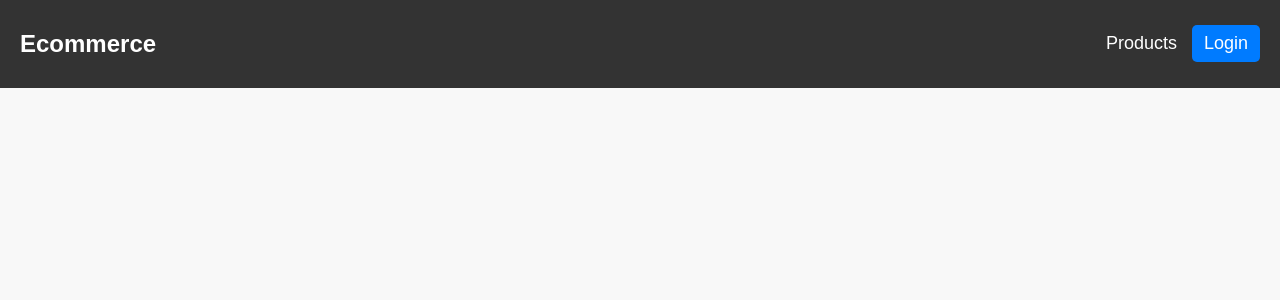
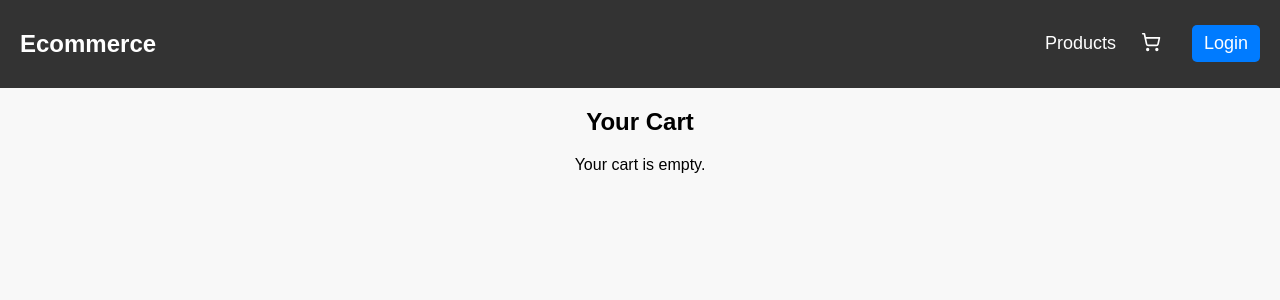
Before and after one commit to kamilkulczyk/Ecommerce-Api, a React (Vite) app in the folder frontend/: page /cart in a window 1280 px wide. Shown: the top 300 px of the page. Built offline with nearby package versions, Linux system fonts and the light colour scheme.

Commit message:
add basic cart

```diff
--- a/frontend/src/App.jsx
+++ b/frontend/src/App.jsx
@@ -4,9 +4,12 @@ import Products from "./pages/Products";
 import Login from "./pages/Login";
 import Register from "./pages/Register";
 import Profile from "./pages/Profile";
+import Cart from "./pages/Cart";
+import { CartProvider } from "./context/CartContext";
 
 const App = () => {
   return (
+    <CartProvider>
       <Router>
         <Navbar />
         <Routes>
@@ -15,8 +18,10 @@ const App = () => {
           <Route path="/login" element={<Login />} />
           <Route path="/register" element={<Register />} />
           <Route path="/profile" element={<Profile />} />
+          <Route path="/cart" element={<Cart />} />
         </Routes>
       </Router>
+    </CartProvider>
   );
 };
 
--- a/frontend/src/components/Navbar.css
+++ b/frontend/src/components/Navbar.css
@@ -126,3 +126,25 @@
   .icon {
     margin-right: 6px;
   }
+
+  .cart-button {
+    background: none;
+    border: none;
+    cursor: pointer;
+    position: relative;
+  }
+
+  .cart-button .icon {
+    color: white;
+  }
+
+  .cart-count {
+    position: absolute;
+    top: -5px;
+    right: -5px;
+    background: red;
+    color: white;
+    border-radius: 50%;
+    padding: 2px 6px;
+    font-size: 12px;
+  }
--- a/frontend/src/components/Navbar.jsx
+++ b/frontend/src/components/Navbar.jsx
@@ -1,11 +1,13 @@
 import { Link, useNavigate } from "react-router-dom";
 import { useEffect, useState, useContext, useRef } from "react";
-import { UserCircle } from "lucide-react";
+import { UserCircle, ShoppingCart } from "lucide-react";
 import { AuthContext } from "../context/AuthContext";
+import { CartContext } from "../context/CartContext"; // Import CartContext
 import "./Navbar.css";
 
 const Navbar = () => {
   const { user, logout } = useContext(AuthContext);
+  const { cart } = useContext(CartContext); // Get cart from context
   const [isDropdownOpen, setIsDropdownOpen] = useState(false);
   const dropdownRef = useRef(null);
   const navigate = useNavigate();
@@ -31,8 +33,6 @@ const Navbar = () => {
     return () => document.removeEventListener("mousedown", handleClickOutside);
   }, []);
 
-  useEffect(() => {}, [user]);
-
   return (
     <nav className="navbar">
       <h1 className="logo">
@@ -40,6 +40,11 @@ const Navbar = () => {
       </h1>
       <div className="nav-items">
         <Link to="/products">Products</Link>
+
+        <button className="cart-button" onClick={() => navigate("/cart")}>
+          <ShoppingCart size={20} className="icon" />
+          {cart.length > 0 && <span className="cart-count">{cart.length}</span>}
+        </button>
 
         {user ? (
           <div className="user-menu" ref={dropdownRef}>
--- /dev/null
+++ b/frontend/src/context/CartContext.jsx
@@ -0,0 +1,35 @@
+import { createContext, useState, useEffect } from "react";
+
+export const CartContext = createContext();
+
+export const CartProvider = ({ children }) => {
+  const loadCartFromLocalStorage = () => {
+    const savedCart = localStorage.getItem("cart");
+    return savedCart ? JSON.parse(savedCart) : [];
+  };
+
+  const [cart, setCart] = useState(loadCartFromLocalStorage());
+
+  useEffect(() => {
+    localStorage.setItem("cart", JSON.stringify(cart));
+  }, [cart]);
+
+  const addToCart = (item) => {
+    setCart((prevCart) => [...prevCart, item]);
+  };
+
+  const removeFromCart = (id) => {
+    setCart((prevCart) => prevCart.filter((item) => item.id !== id));
+  };
+
+  const clearCart = () => {
+    setCart([]);
+    localStorage.removeItem("cart");
+  };
+
+  return (
+    <CartContext.Provider value={{ cart, addToCart, removeFromCart, clearCart }}>
+      {children}
+    </CartContext.Provider>
+  );
+};
--- /dev/null
+++ b/frontend/src/pages/Cart.jsx
@@ -0,0 +1,30 @@
+import { useContext } from "react";
+import { CartContext } from "../context/CartContext";
+// import "./Cart.css";
+
+const Cart = () => {
+  const { cart, removeFromCart, clearCart } = useContext(CartContext);
+
+  return (
+    <div className="cart-container">
+      <h2>Your Cart</h2>
+      {cart.length === 0 ? (
+        <p>Your cart is empty.</p>
+      ) : (
+        <>
+          <ul>
+            {cart.map((item) => (
+              <li key={item.id}>
+                {item.name} - ${item.price}
+                <button onClick={() => removeFromCart(item.id)}>Remove</button>
+              </li>
+            ))}
+          </ul>
+          <button onClick={clearCart}>Clear Cart</button>
+        </>
+      )}
+    </div>
+  );
+};
+
+export default Cart;
```
Lines whose indentation alone changed are shown as unchanged.
